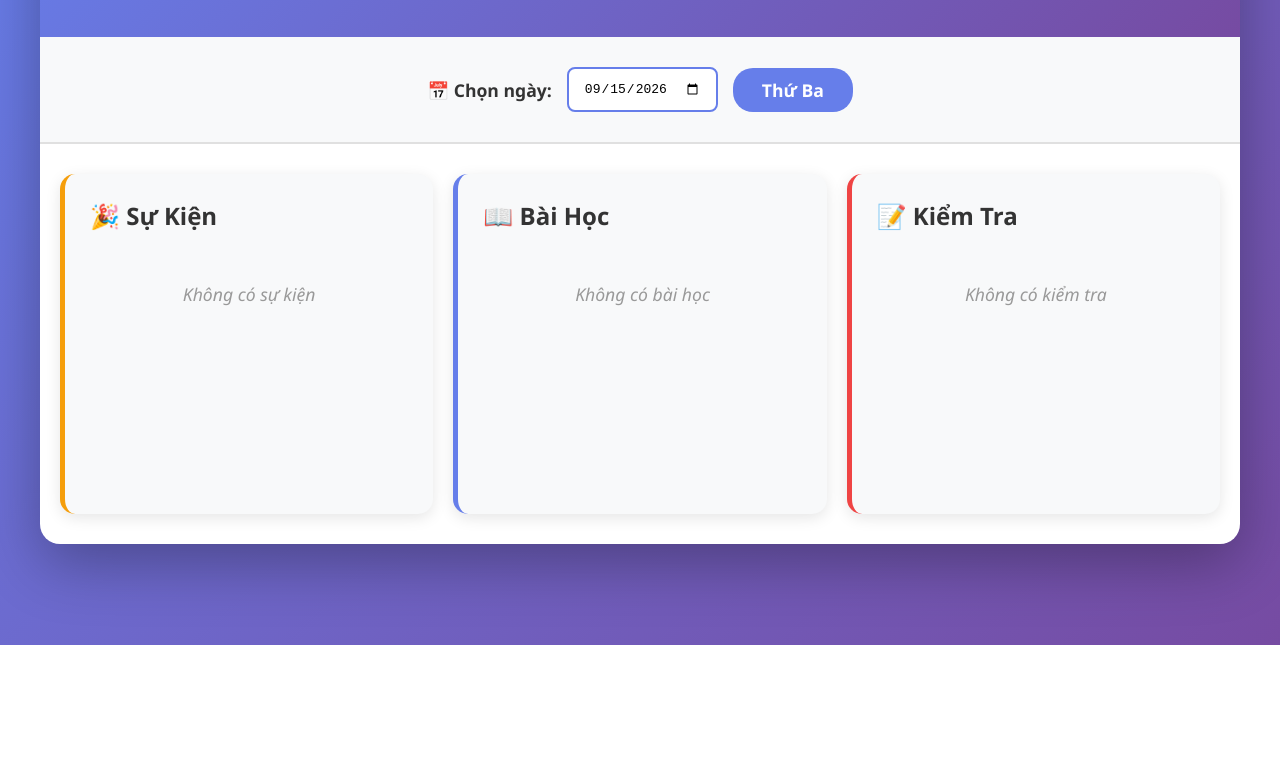
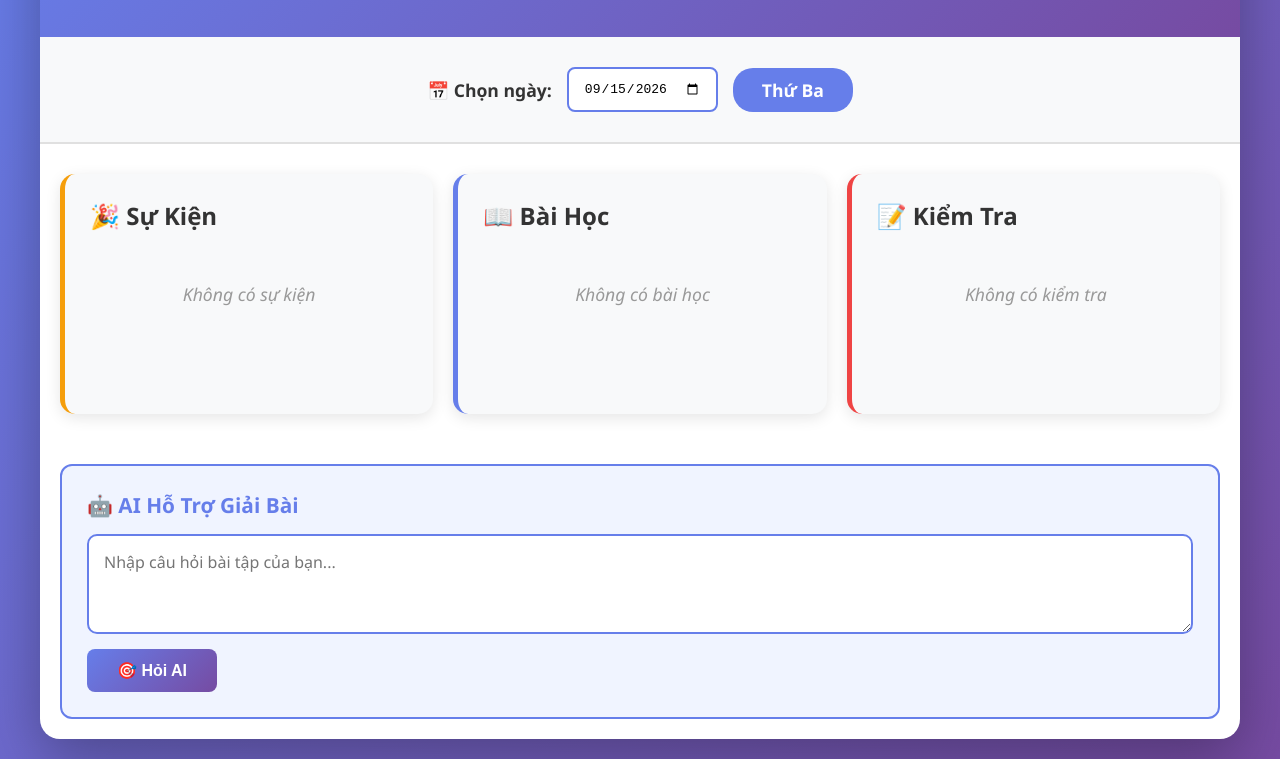
Before and after one commit to truonganhkietcom4-maker/ghi-nho-bai-tap-a3, a plain HTML site: page index.html in a window 1280 px wide. Shown: the part 155-914 px from the top of the page. Before the commit the page ends 800 px from the top, so only its background shows below. Drawn offline with Linux system fonts and the light colour scheme.

Commit message:
Add AI support to student view

```diff
--- a/index.html
+++ b/index.html
@@ -91,7 +91,7 @@
             grid-template-columns: repeat(auto-fit, minmax(300px, 1fr));
             gap: 20px;
             padding: 30px 20px;
-            min-height: 400px;
+            min-height: 300px;
         }
 
         .section {
@@ -168,6 +168,79 @@
             font-size: 1.1em;
         }
 
+        .ai-section {
+            background: #f0f4ff;
+            border-radius: 12px;
+            padding: 25px;
+            border: 2px solid #667eea;
+            margin: 20px;
+        }
+
+        .ai-section h3 {
+            color: #667eea;
+            margin-bottom: 15px;
+            font-size: 1.3em;
+        }
+
+        .ai-section textarea {
+            width: 100%;
+            padding: 15px;
+            border: 2px solid #667eea;
+            border-radius: 10px;
+            font-family: 'Segoe UI', sans-serif;
+            font-size: 1em;
+            resize: vertical;
+            min-height: 100px;
+            margin-bottom: 10px;
+        }
+
+        .ai-section button {
+            background: linear-gradient(135deg, #667eea 0%, #764ba2 100%);
+            color: white;
+            border: none;
+            padding: 12px 30px;
+            border-radius: 8px;
+            font-size: 1em;
+            cursor: pointer;
+            font-weight: 600;
+            transition: all 0.3s ease;
+        }
+
+        .ai-section button:hover {
+            transform: scale(1.05);
+            box-shadow: 0 8px 20px rgba(102, 126, 234, 0.3);
+        }
+
+        .ai-response-box {
+            background: white;
+            padding: 20px;
+            margin-top: 15px;
+            border-radius: 10px;
+            border-left: 4px solid #10b981;
+            display: none;
+            min-height: 60px;
+            line-height: 1.6;
+            color: #333;
+            white-space: pre-wrap;
+            word-wrap: break-word;
+        }
+
+        .ai-response-box.active {
+            display: block;
+            animation: slideDown 0.3s ease;
+        }
+
+        @keyframes slideDown {
+            from {
+                opacity: 0;
+                transform: translateY(-10px);
+            }
+            to {
+                opacity: 1;
+                transform: translateY(0);
+            }
+        }
+
         @media (max-width: 768px) {
             header h1 {
                 font-size: 1.8em;
@@ -217,6 +290,13 @@
                 <h2>📝 Kiểm Tra</h2>
                 <ul id="kiemTra" class="task-list"></ul>
             </div>
+        </div>
+
+        <div class="ai-section">
+            <h3>🤖 AI Hỗ Trợ Giải Bài</h3>
+            <textarea id="aiQuestion" placeholder="Nhập câu hỏi bài tập của bạn..."></textarea>
+            <button onclick="askAI()">🎯 Hỏi AI</button>
+            <div id="aiResponse" class="ai-response-box"></div>
         </div>
     </div>
 
@@ -310,6 +390,33 @@
                 kiemTraList.innerHTML = '<li class="empty-message">Không có kiểm tra</li>';
             }
         }
+
+        function askAI() {
+            const question = document.getElementById('aiQuestion').value.trim();
+            const responseDiv = document.getElementById('aiResponse');
+
+            if (!question) {
+                alert('Vui lòng nhập câu hỏi!');
+                return;
+            }
+
+            responseDiv.innerHTML = '🤔 Đang xử lý...';
+            responseDiv.classList.add('active');
+
+            setTimeout(() => {
+                responseDiv.innerHTML = generateAIResponse(question);
+            }, 800);
+        }
+
+        function generateAIResponse(question) {
+            const responses = [
+                `📖 Câu hỏi: "${question}"\n\n💡 Gợi ý:\nHãy xem lại bài học trong sách giáo khoa. Tìm kiếm từ khóa liên quan đến câu hỏi của bạn.\n\n🎯 Cách tiếp cận:\n1. Đọc kỹ đề bài\n2. Xác định dạng bài tập\n3. Áp dụng công thức hoặc quy tắc phù hợp\n4. Kiểm tra lại đáp án`,
+                `⭐ Bạn đặt câu hỏi hay!\n\n🔍 Để giải quyết:\n- Xác định thông tin đã cho\n- Liệt kê công thức cần dùng\n- Thực hiện từng bước tính toán\n- So sánh với lý thuyết\n\n💪 Hãy cố gắng làm trước, nếu khó khăn hãy hỏi thầy cô!`,
+                `✨ Đây là một câu hỏi thú vị!\n\n📚 Hướng dẫn:\n1. Ôn lại bài học trước đó\n2. Hiểu rõ định nghĩa cơ bản\n3. Thực hành với các ví dụ\n4. Giải bài tập tương tự\n\n🌟 Khi nào không hiểu, đừng ngần ngại hỏi!`,
+                `💎 Tuyệt vời! Đây là câu hỏi bổ ích!\n\n🎓 Lời khuyên:\n1. Phân tích kỹ từng phần của bài toán\n2. Vẽ sơ đồ hoặc bảng nếu cần\n3. Tìm mối liên hệ giữa các yếu tố\n4. Kiểm chứng kết quả cuối cùng\n\n✅ Đừng quên ghi chú lại cách giải!`
+            ];
+            return responses[Math.floor(Math.random() * responses.length)];
+        }
     </script>
 </body>
 </html>
```
